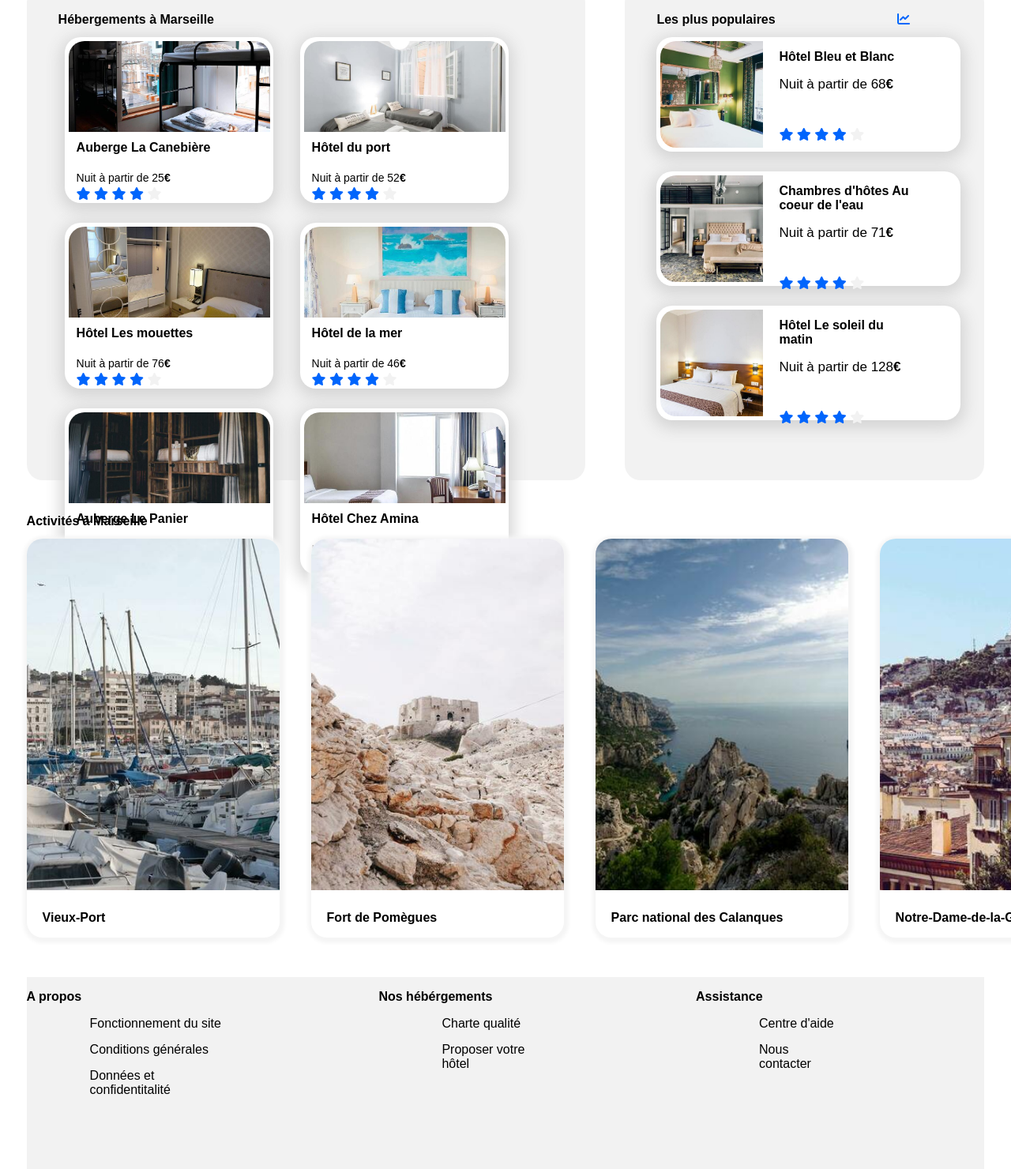
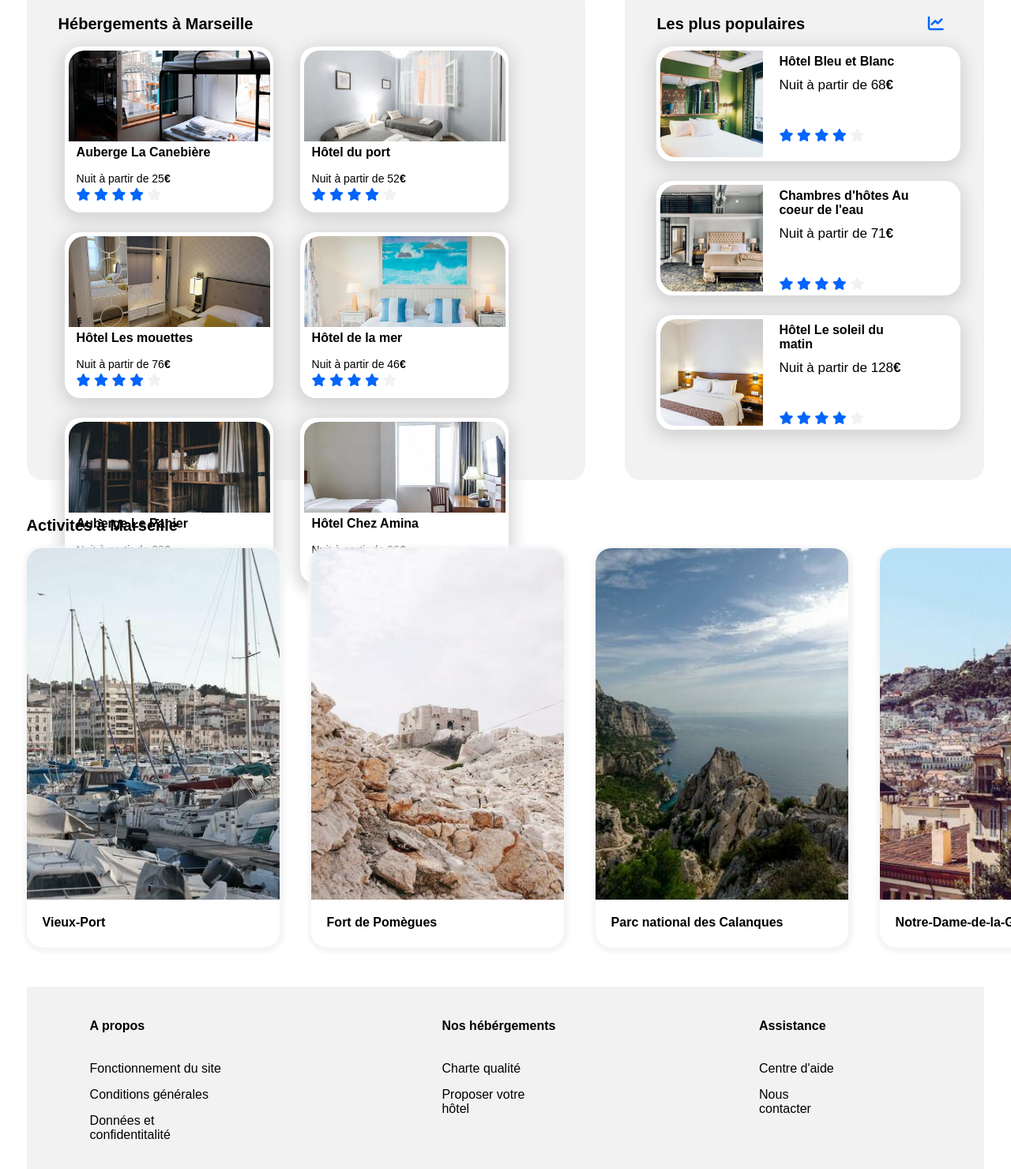
Before and after one commit to Zohraa-B/Projet2, a plain HTML site: page index.html in a window 1280 px wide. Shown: the part 473-1953 px from the top of the page at 79% size. Drawn offline with Linux system fonts and the light colour scheme; files that its build step writes are made by us from their sources; a web font is replaced by a local one.

Commit message:
Add files via upload

```diff
--- a/index.html
+++ b/index.html
@@ -80,13 +80,13 @@
 
   <div id="section">
     <section id="section1">
-      <h2>Hébergements à Marseille</h2>
+      <h2 class="hclass">Hébergements à Marseille</h2>
         <div class="marseille">
           <a href="#">
             <div class="card">
               <img class="himg" src="/images/hebergements/4_small/marcus-loke-WQJvWU_HZFo-unsplash.jpg" alt="Auberge la Cannebière">
               <div class="container">
-                <h4>Auberge La Canebière</h4>
+                <h3>Auberge La Canebière</h3>
                 <p>Nuit à partir de 25<b>€</b></p>
                 <div class="stars">
                   <i class="fa-solid fa-star blue-star"></i>
@@ -102,7 +102,7 @@
             <div class="card">
               <img class="himg" src="/images/hebergements/4_small/fred-kleber-gTbaxaVLvsg-unsplash.jpg" alt="Hôtel du Port">
               <div class="container">
-                <h4>Hôtel du port</h4>
+                <h3>Hôtel du port</h3>
                 <p>Nuit à partir de 52<b>€</b></p>
                 <div class="stars">
                   <i class="fa-solid fa-star blue-star"></i>
@@ -118,7 +118,7 @@
             <div class="card">
               <img class="himg" src="/images/hebergements/4_small/reisetopia-B8WIgxA_PFU-unsplash.jpg" alt="Hôtel les mouettes">
               <div class="container">
-                <h4>Hôtel Les mouettes</h4>
+                <h3>Hôtel Les mouettes</h3>
                 <p>Nuit à partir de 76<b>€</b></p>
                 <div class="stars">
                   <i class="fa-solid fa-star blue-star"></i>
@@ -134,7 +134,7 @@
             <div class="card">
               <img class="himg" src="/images/hebergements/4_small/annie-spratt-Eg1qcIitAuA-unsplash.jpg" alt="Hôtel de la mer">
               <div class="container">
-                <h4>Hôtel de la mer</h4>
+                <h3>Hôtel de la mer</h3>
                 <p>Nuit à partir de 46<b>€</b></p>
                 <div class="stars">
                   <i class="fa-solid fa-star blue-star"></i>
@@ -150,7 +150,7 @@
             <div class="card">
               <img class="himg" src="/images/hebergements/4_small/nicate-lee-kT-ZyaiwBe0-unsplash.jpg" alt="Auberge le Panier">
               <div class="container">
-                <h4>Auberge Le Panier</h4>
+                <h3>Auberge Le Panier</h3>
                 <p>Nuit à partir de 23<b>€</b></p>
                 <div class="stars">
                   <i class="fa-solid fa-star blue-star"></i>
@@ -166,7 +166,7 @@
             <div class="card">
               <img class="himg" src="/images/hebergements/4_small/febrian-zakaria-M6S1WvfW68A-unsplash.jpg" alt="Hôtel chez Amina">
               <div class="container">
-                <h4>Hôtel Chez Amina</h4>
+                <h3>Hôtel Chez Amina</h3>
                 <p>Nuit à partir de 96<b>€</b></p>
                 <div class="stars">
                   <i class="fa-solid fa-star blue-star"></i>
@@ -186,7 +186,7 @@
     <!--Les plus populaires-->
 
     <aside id="aside">
-      <h2>Les plus populaires
+      <h2 class="hclass">Les plus populaires
         <i class="fa-solid fa-chart-line graph"></i>
       </h2>
         <div class="populaires">
@@ -194,7 +194,7 @@
             <div class="card2">
               <img class="pimg" src="/images/hebergements/4_small/febrian-zakaria-sjvU0THccQA-unsplash.jpg" alt="Hôtel Le soleil du matin">
               <div class="container2">
-                <h4>Hôtel Le soleil du matin</h4>
+                <h3>Hôtel Le soleil du matin</h3>
                 <p>Nuit à partir de 128<b>€</b></p>
                 <div class="stars2">
                   <i class="fa-solid fa-star blue-star"></i>
@@ -210,7 +210,7 @@
             <div class="card2">
               <img class="pimg" src="/images/hebergements/4_small/aw-creative-VGs8z60yT2c-unsplash.jpg" alt="Chambres d'hôtes Au coeur de l'eau">
               <div class="container2">
-                <h4>Chambres d'hôtes Au coeur de l'eau</h4>
+                <h3>Chambres d'hôtes Au coeur de l'eau</h3>
                 <p>Nuit à partir de 71<b>€</b></p>
                 <div class="stars2">
                   <i class="fa-solid fa-star blue-star"></i>
@@ -226,7 +226,7 @@
             <div class="card2">
               <img class="pimg" src="/images/hebergements/4_small/emile-guillemot-Bj_rcSC5XfE-unsplash.jpg" alt="Hôtel Bleu et Blanc">
               <div class="container2">
-                <h4>Hôtel Bleu et Blanc</h4>
+                <h3>Hôtel Bleu et Blanc</h3>
                 <p>Nuit à partir de 68<b>€</b></p>
                 <div class="stars2">
                   <i class="fa-solid fa-star blue-star"></i>
@@ -246,13 +246,13 @@
 
 
 <section class="activites">
-  <h2>Activités à Marseille</h2>
+  <h2 class="hclass">Activités à Marseille</h2>
   <div class="marseille2">
     <a href="#">
       <div class="card3">
         <img class="aimg" src="/images/activites/4_small/reno-laithienne-QUgJhdY5Fyk-unsplash.jpg" alt="Vieux-Port">
         <div class="container3">
-          <h4>Vieux-Port</h4>
+          <h3>Vieux-Port</h3>
         </div>
       </div>
     </a>
@@ -260,7 +260,7 @@
       <div class="card3">
         <img class="aimg" src="/images/activites/4_small/paul-hermann-QFTrLdQIRhI-unsplash.jpg" alt="Fort de Pomègues">
         <div class="container3">
-          <h4>Fort de Pomègues</h4>
+          <h3>Fort de Pomègues</h3>
         </div>
       </div>
     </a>
@@ -268,7 +268,7 @@
       <div class="card3">
         <img class="aimg" src="/images/activites/4_small/kilyan-sockalingum-NR8-cBCN3aI-unsplash.jpg" alt="Parc des Calanques">
         <div class="container3">
-          <h4>Parc national des Calanques</h4>
+          <h3>Parc national des Calanques</h3>
         </div>
       </div>
     </a>
@@ -276,7 +276,7 @@
       <div class="card3">
         <img class="aimg" src="/images/activites/4_small/florian-wehde-xW9e8gdotxI-unsplash.jpg" alt="Notre-Dame-de-la-Garde">
         <div class="container3">
-          <h4>Notre-Dame-de-la-Garde</h4>
+          <h3>Notre-Dame-de-la-Garde</h3>
         </div>
       </div>
     </a>
@@ -287,7 +287,7 @@
 
 <footer class="footer">
   <div>
-    <h3>A propos</h3>
+    <h4>A propos</h4>
     <ul>
       <li>Fonctionnement du site</li>
       <li>Conditions générales</li>
@@ -296,7 +296,7 @@
   </div>
 
   <div>
-    <h3>Nos hébérgements</h3>
+    <h4>Nos hébérgements</h4>
     <ul>
       <li>Charte qualité</li>
       <li>Proposer votre hôtel</li>
@@ -304,7 +304,7 @@
   </div>
 
   <div>
-    <h3>Assistance</h3>
+    <h4>Assistance</h4>
     <ul>
       <li>Centre d'aide</li>
       <li>Nous contacter</li>
```
